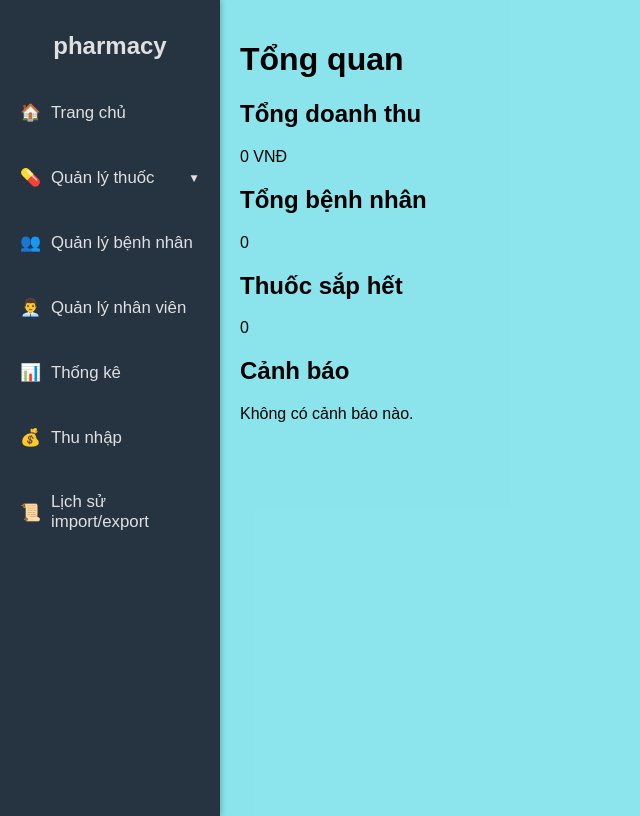
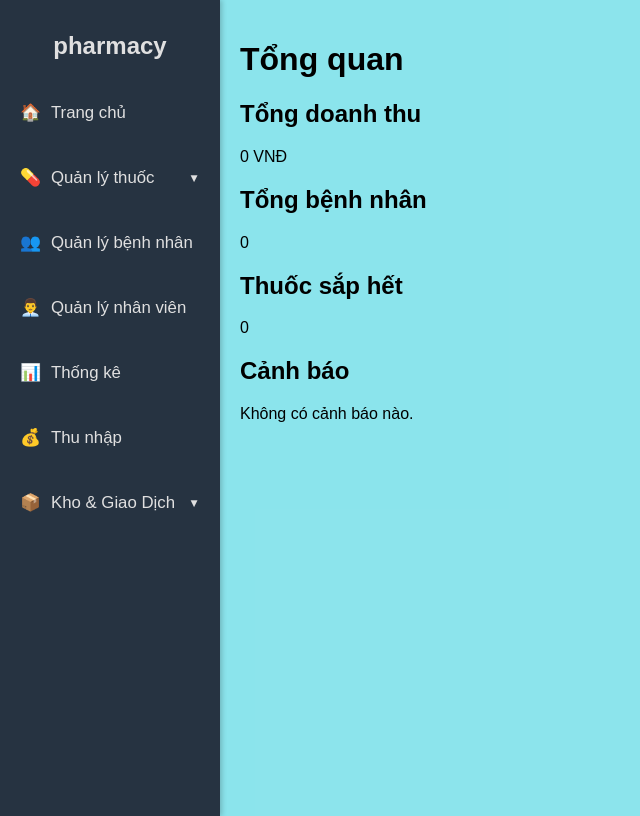
Before and after one commit to PhanDat3108/WEBSATIUDU, a React (Create React App) app in the folder pharmacy-management/: page /admin in a window 1280 px wide. Shown: the whole page, without its empty margins (0-640 px from the left). Built offline with nearby package versions, Linux system fonts and the light colour scheme.

Commit message:
showimportinsidebar

```diff
--- a/pharmacy-management/src/components/AdminLayout/Sidebar.tsx
+++ b/pharmacy-management/src/components/AdminLayout/Sidebar.tsx
@@ -66,7 +66,17 @@ const AdminSidebar: React.FC = () => {
         { key: '/admin/employees', icon: '👨‍💼', label: 'Quản lý nhân viên' }, // (Giữ nguyên)
         { key: '/admin/reports', icon: '📊', label: 'Thống kê' }, // (Giữ nguyên)
         { key: '/admin/revenue', icon: '💰', label: 'Thu nhập' }, // (Giữ nguyên)
-        { key: '/admin/history', icon: '📜', label: 'Lịch sử import/export' },
+        {
+        key: 'kho-giao-dich', // [MỤC CHA MỚI] Kho & Giao Dịch
+        icon: '📦',
+        label: 'Kho & Giao Dịch',
+        children: [
+            // Thằng quản lý phiếu nhập (Nhập Kho)
+            { key: '/admin/import', label: 'Quản lý Nhập Kho' },
+            { key: '/admin/export', label: 'Quản lý Xuất Thuốc' }, // Thêm mục này cho đầy đủ
+        ]
+    },
+
     ];
 
     // [MỚI] Hàm xử lý click menu cha
--- a/pharmacy-management/src/routers/AppRouter.tsx
+++ b/pharmacy-management/src/routers/AppRouter.tsx
@@ -70,7 +70,7 @@ const AppContent: React.FC = () => {
           {/* [MỚI] Thêm 3 routes mới */}
           <Route path="suppliers" element={<NhaCungCapManagement />} />
           <Route path="categories" element={<LoaiThuocManagement />} />
-          <Route path="history" element={<div>Trang Lịch sử Import/Export (Chưa tạo)</div>} />
+
 
           <Route path="patients" element={<PatientManagement />} />
           <Route path="employees" element={<NhanVienManagement />} />
```
Also changed, not shown: 1 other file (tests, documents, lock files or other folders).
